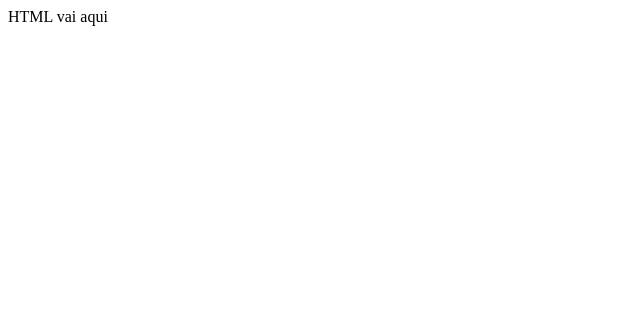
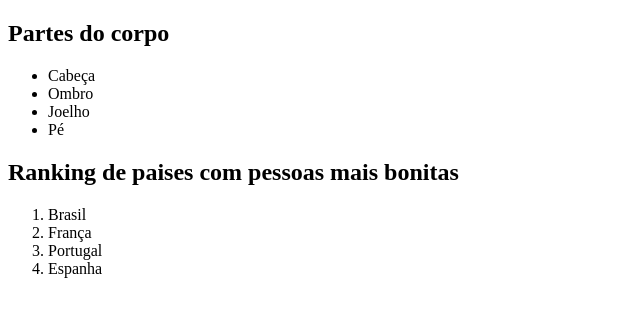
Before and after one commit to ThalesAvila/Aula5, a plain HTML site: page index.html in a window 1280 px wide. Shown: the whole page, without its empty margins (0-640 px from the left). Drawn offline with Linux system fonts and the light colour scheme.

Commit message:
Minha listas

```diff
--- a/index.html
+++ b/index.html
@@ -1 +1,26 @@
-HTML vai aqui
+<!DOCTYPE html>
+<html lang="en">
+<head>
+    <meta charset="UTF-8">
+    <meta http-equiv="X-UA-Compatible" content="IE=edge">
+    <meta name="viewport" content="width=device-width, initial-scale=1.0">
+    <title>Essas sao minhas listas</title>
+</head>
+<body>
+    <h2>Partes do corpo</h2>
+    <ul>
+        <li>Cabeça</li>
+        <li>Ombro</li>
+        <li>Joelho</li>
+        <li>Pé</li>
+    </ul>
+
+    <h2>Ranking de paises com pessoas mais bonitas</h2>
+    <ol>
+        <li>Brasil</li>
+        <li>França</li>
+        <li>Portugal</li>
+        <li>Espanha</li>
+    </ol>
+</body>
+</html>
```
